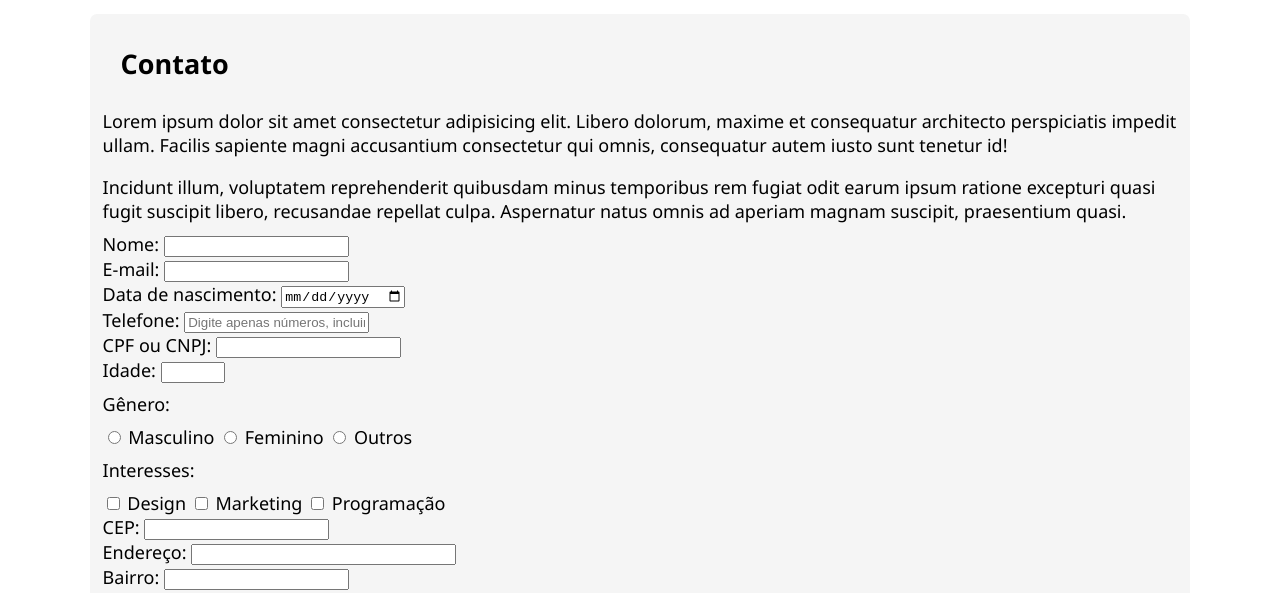
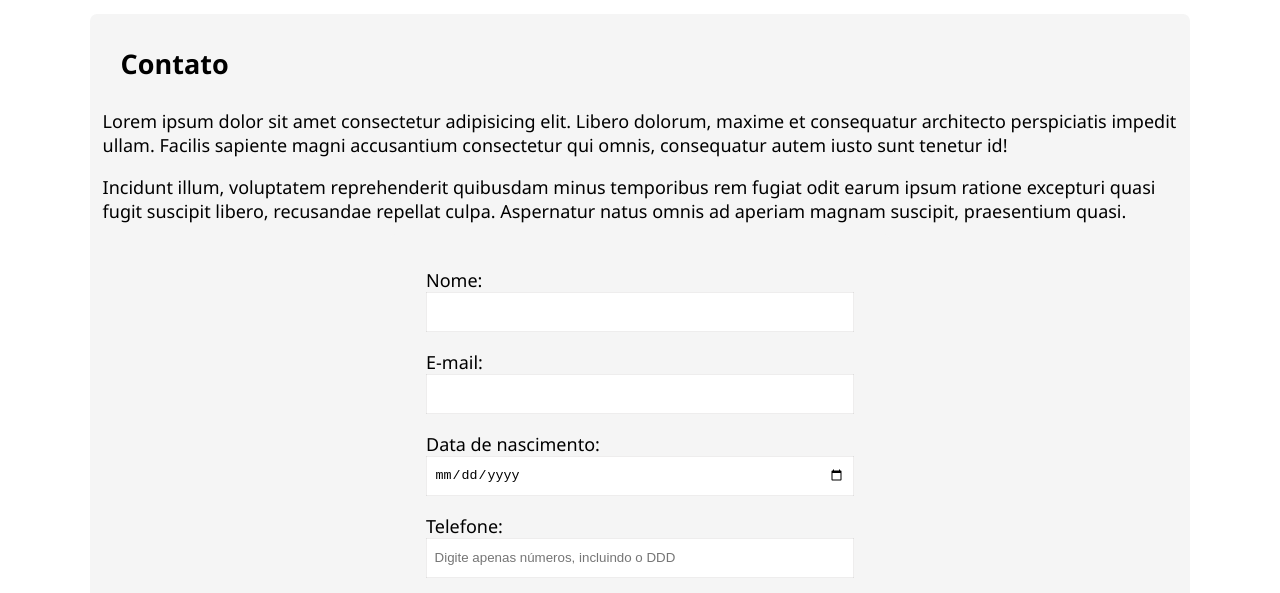
Before and after one commit to R0drigo-Pedroso/simplicity, a plain HTML site: page contato.html in a window 1280 px wide. Shown: the part 106-699 px from the top of the page. Drawn offline with Linux system fonts and the light colour scheme.

Commit message:
form
CSS

```diff
--- a/contato.html
+++ b/contato.html
@@ -322,7 +322,18 @@
             let conteudo = textMensagem.val();
             let contagem = quantidade - conteudo.length;
             bcaracteres.text(contagem);
+
+            // Se o contador chegar a zero
+            if (contagem == 0) {
+                spanMaximo.css('color', 'red');
+                spanMaximo.text('Limite de caracteres atingido');
+            } else{
+                spanMaximo.html("(restam <b id='caracteres'>" +contagem+ "</b> caracteres)");
+                bcaracteres.css('color', 'black');
+            }
         });
+
+
 
 
     </script>
--- a/css/estilo.css
+++ b/css/estilo.css
@@ -251,6 +251,35 @@ footer {
 
 
 
+/* Formatando o formulario */
+form {
+    max-width: 500px;
+    width: 95%;
+    margin: auto;
+    background-color: whitesmoke;
+    padding: 1rem;
+    border-radius: 10px;
+}
+
+/* seletor :not() */
+
+input:not([type='radio']):not([type='checkbox']), textarea, select {
+    width: 100%;
+    height: 40px;
+    border: none;
+    padding: 2%;
+    box-shadow: 0 0 1px rgb(82,76,76) inset;
+}
+
+button:hover, button:focus {
+    cursor: pointer;
+    background-color: darkblue;
+    color: white;
+}
+
+form div {
+    margin: 1rem;
+}
 
 
 /* Media Queries */
```
